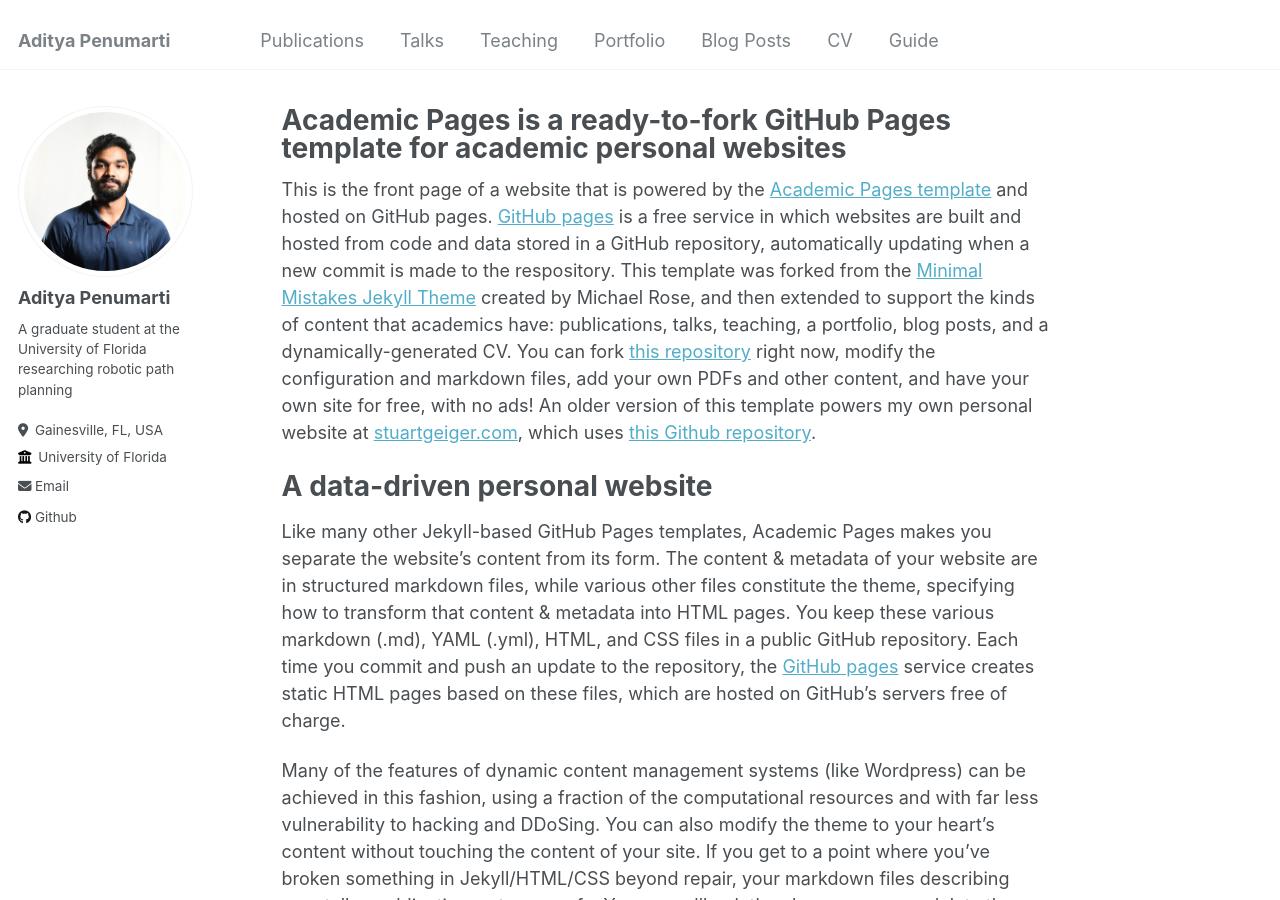
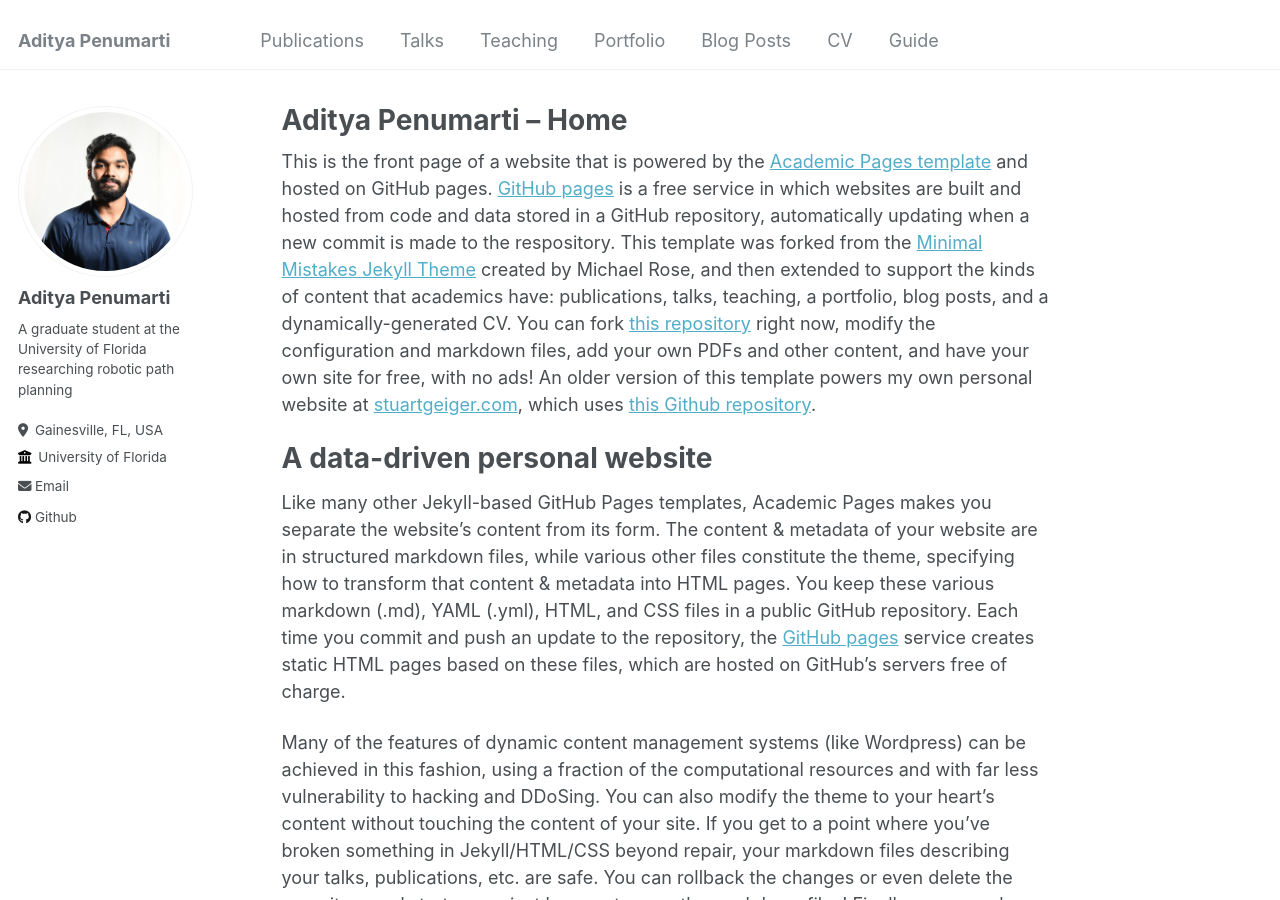
Before and after one commit to aditya-penumarti/aditya-penumarti.github.io, a Jekyll site: the page built from _pages/about.md, in a window 1280 px wide and 900 px high. Built offline with Jekyll 4.4.1, drawn with Linux system fonts in a browser that asks for light colours.

Commit message:
Update about.md

```diff
--- a/_pages/about.md
+++ b/_pages/about.md
@@ -1,6 +1,6 @@
 ---
 permalink: /
-title: "Academic Pages is a ready-to-fork GitHub Pages template for academic personal websites"
+title: "Aditya Penumarti -- Home"
 author_profile: true
 redirect_from:
   - /about/
```
